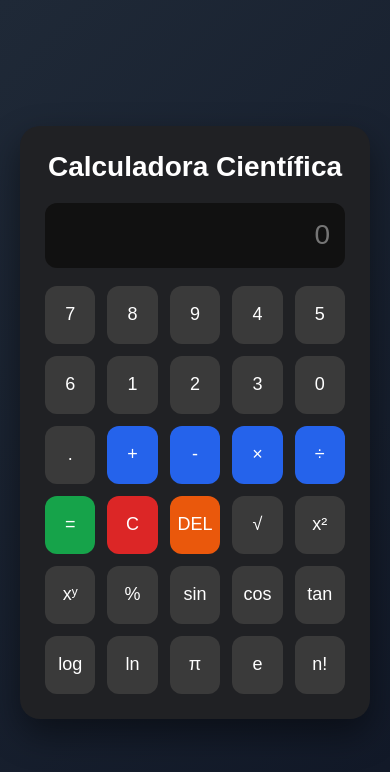
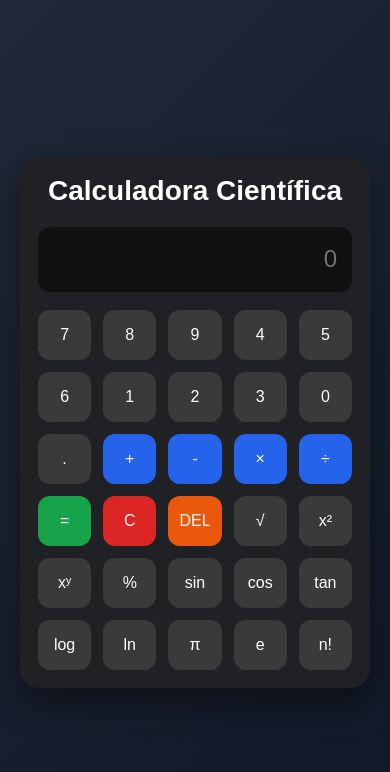
Before and after one commit to Thonykkjj/Calculadora, a plain HTML site: page index.html in a window 390 px wide. Drawn offline with Linux system fonts and the light colour scheme.

Commit message:
📱 style: adicionar responsividade

```diff
--- a/style.css
+++ b/style.css
@@ -97,3 +97,29 @@ button:active{
 .calculadora{
     transition:.3s;
 }
+
+@media(max-width:500px){
+
+.calculadora{
+
+width:100%;
+
+padding:18px;
+
+}
+
+button{
+
+height:50px;
+
+font-size:16px;
+
+}
+
+#display{
+
+font-size:24px;
+
+}
+
+}
```
